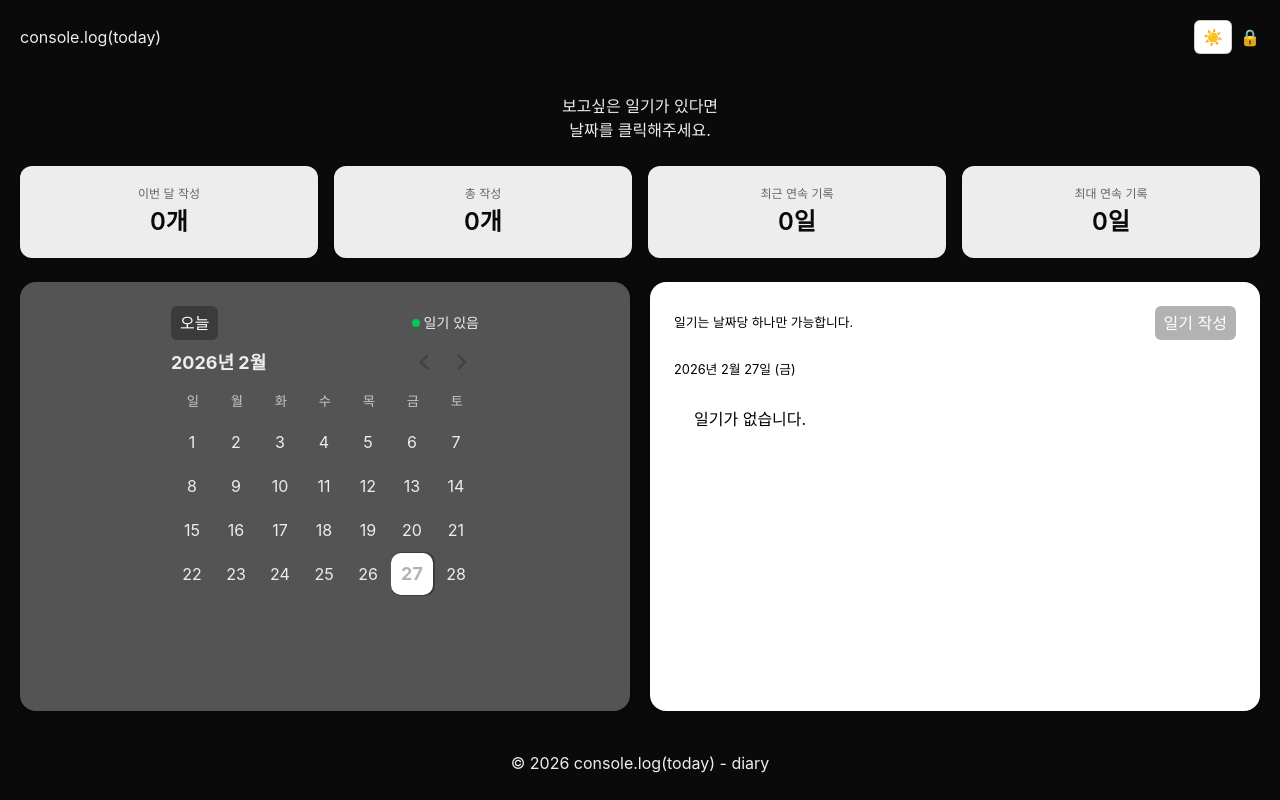
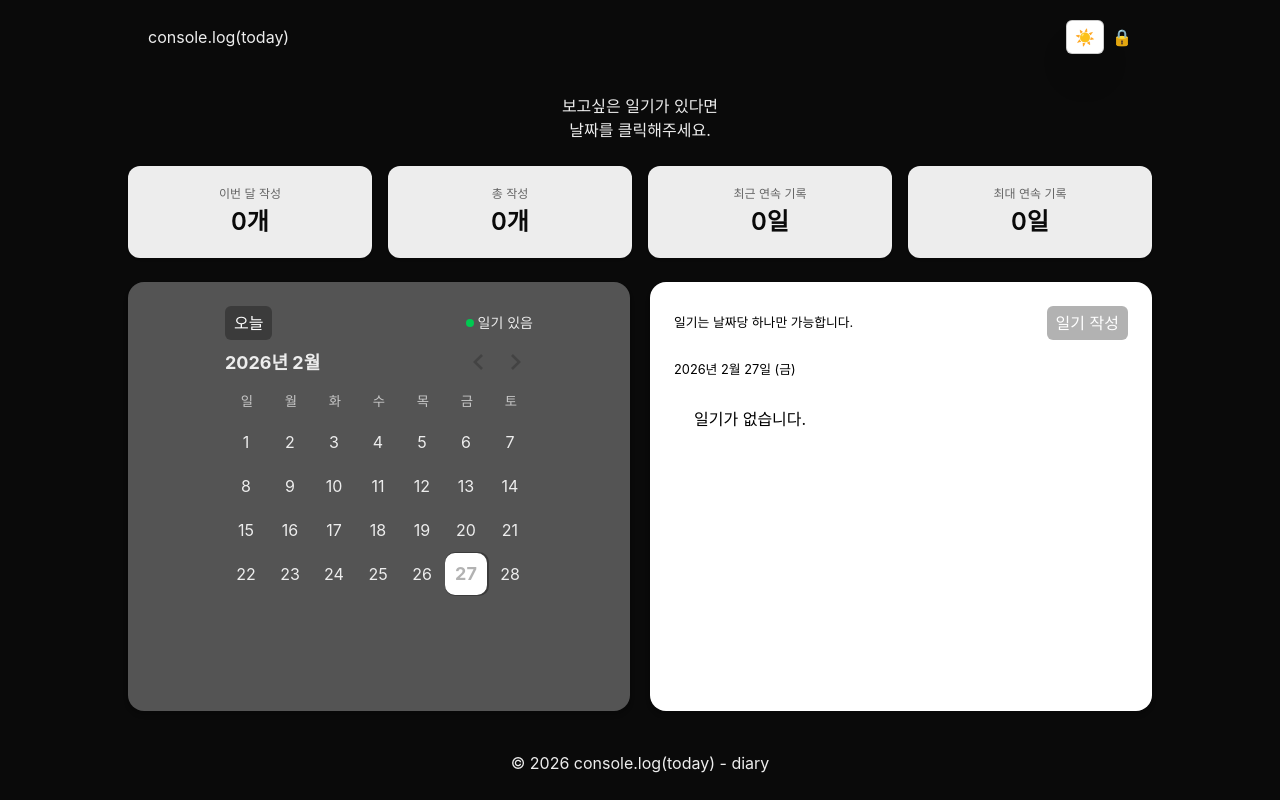
Before and after one commit to goodaseul/console-log-today, a React (Vite) app: page / in a window 1280 px wide. Built offline with nearby package versions, Linux system fonts and the light colour scheme.

Commit message:
style: 레이아웃 style 수정

```diff
--- a/src/components/layout/Header.tsx
+++ b/src/components/layout/Header.tsx
@@ -1,4 +1,4 @@
-import { Link } from "react-router-dom";
+import { Link, useNavigate } from "react-router-dom";
 import Button from "../Button";
 import { signOut } from "@/api/auth.api";
 import { useAuthStore } from "@/stores/auth.store";
@@ -9,21 +9,24 @@ import { queryClient } from "@/lib/queryClient";
 export default function Header() {
   const { user, clearUser } = useAuthStore();
   const { theme, toggleTheme } = useThemeStore();
+  const navigate = useNavigate();
 
   const handleLogout = async () => {
     await signOut();
     clearUser();
     queryClient.clear();
+    navigate("/");
     toast.success("로그아웃 됐습니다.");
   };
   return (
-    <header className="flex items-center justify-between p-5">
+    <header>
+      <div className="md:flex items-center justify-between p-5 max-w-5xl mx-auto">
         <h1>
           <Link to="/" className="flex items-center">
             console.log(today)
           </Link>
         </h1>
-      <div className="flex items-center gap-2">
+        <div className="flex items-center mt-5 justify-end md:mt-0 md:justify-baseline gap-2">
           <Button onClick={toggleTheme} variant="light" className="shadow-2xl">
             {theme === "dark" ? "🌙" : "☀️"}
           </Button>
@@ -48,6 +51,7 @@ export default function Header() {
             </div>
           )}
         </div>
+      </div>
     </header>
   );
 }
--- a/src/pages/Home.tsx
+++ b/src/pages/Home.tsx
@@ -3,12 +3,14 @@ import Diary from "@/components/home/diary/Diary";
 export default function Home() {
   return (
     <section className="p-5">
-      <h2 className="mb-2 text-center">
-        보고싶은 일기가 있다면
-        <br /> 날짜를 클릭해주세요.
-      </h2>
+      <div className="max-w-5xl mx-auto">
+        <h2 className="mb-2 text-center">
+          보고싶은 일기가 있다면
+          <br /> 날짜를 클릭해주세요.
+        </h2>
 
-      <Diary />
+        <Diary />
+      </div>
     </section>
   );
 }
--- a/src/pages/Mypage.tsx
+++ b/src/pages/Mypage.tsx
@@ -96,7 +96,7 @@ export default function Mypage() {
 
   return (
     <section className="p-5">
-      <div>
+      <div className="max-w-5xl mx-auto">
         <div className="flex gap-2 justify-end">{buttonStatus}</div>
         <div className="my-5 rounded-xl border-white flex items-center gap-5">
           {mode === "view" ? (
```
Lines whose indentation alone changed are shown as unchanged.
